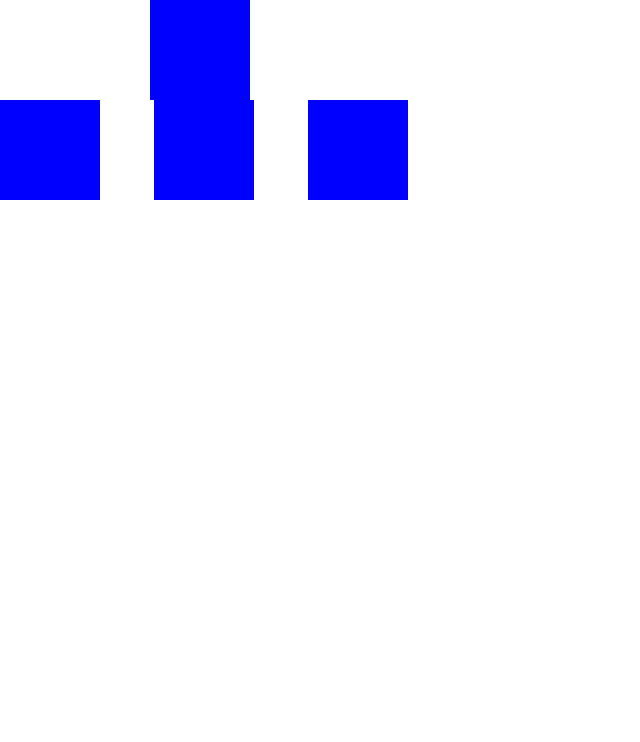
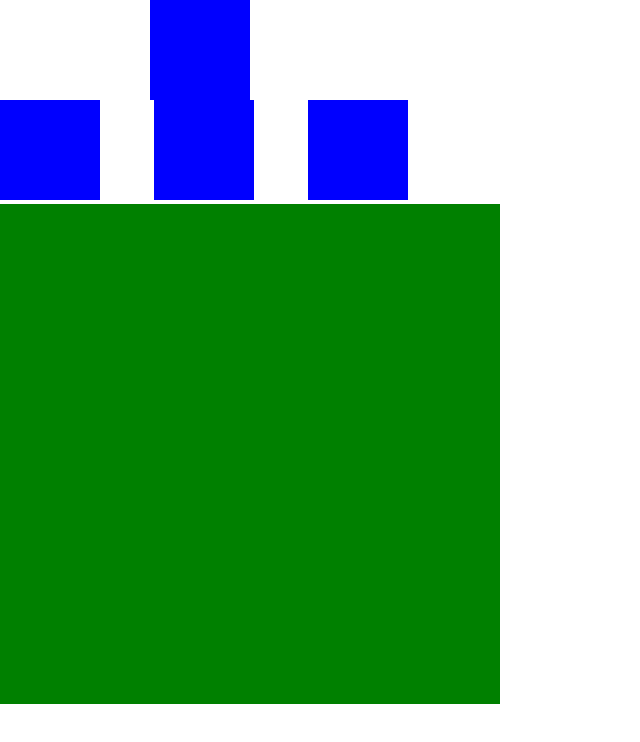
Before and after one commit to Bartuz/McHammer-Bot, a plain HTML site: page index.html in a window 1280 px wide. Shown: the whole page, without its empty margins (0-640 px from the left). Drawn offline with nearby package versions, Linux system fonts and the light colour scheme.

Commit message:
Working vversion:

```diff
--- a/index.html
+++ b/index.html
@@ -10,5 +10,7 @@
 	<div id="a"></div>
 	<div id="d"></div>
 	<script src="script/script.js"></script>
+	<br>
+	<div id="map"></div>
 </body>
 </html>
--- a/style.css
+++ b/style.css
@@ -12,3 +12,11 @@ div {
 	margin-left: 150px;
 	display: block;
 }
+#map{
+	text-align: center;
+	background-color: green;
+	margin: 0 auto;
+	height: 500px;
+	width: 500px;
+	position: relative;
+}
```
